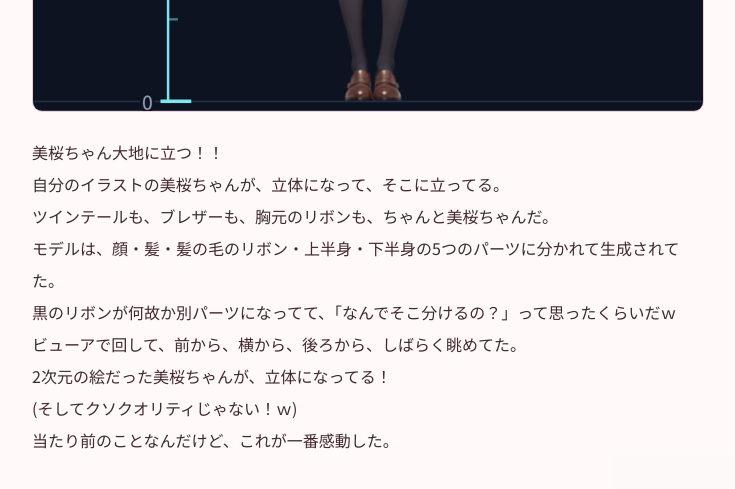
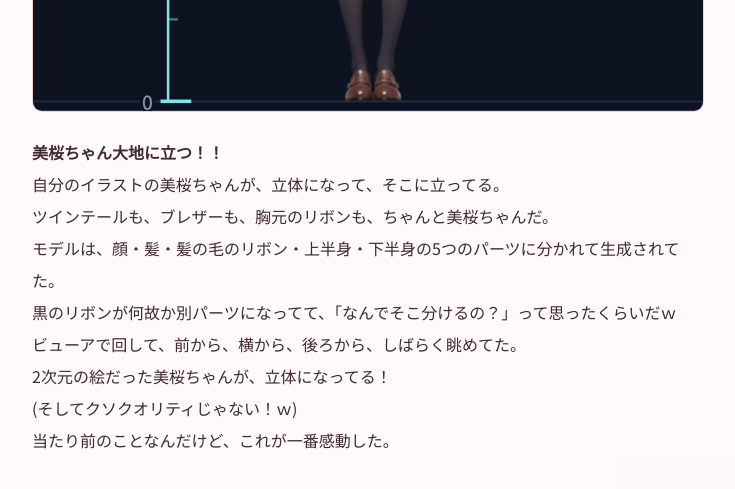
Before and after one commit to naoemon2525-jp/hidamari-hiroba, a plain HTML site: page article-7.html in a window 1280 px wide. Shown: the part 1580-2069 px from the top of the page, without its empty margins (404-1139 px from the left). Drawn offline with Linux system fonts and the light colour scheme; a web font is replaced by a local one.

Commit message:
その3：『美桜ちゃん大地に立つ！！』を太字に

```diff
--- a/article-7.html
+++ b/article-7.html
@@ -123,7 +123,7 @@
 でも、正直もっと取られるかと思ってたから、320で済んだのは意外と軽い印象だった。</p>
 <h3>■出来た！</h3>
 <figure><img src="images/articles/diary3-model.png" alt="生成直後のモデル" loading="lazy"></figure>
-<p>美桜ちゃん大地に立つ！！
+<p><strong>美桜ちゃん大地に立つ！！</strong>
 自分のイラストの美桜ちゃんが、立体になって、そこに立ってる。
 ツインテールも、ブレザーも、胸元のリボンも、ちゃんと美桜ちゃんだ。
 モデルは、顔・髪・髪の毛のリボン・上半身・下半身の5つのパーツに分かれて生成されてた。
```
